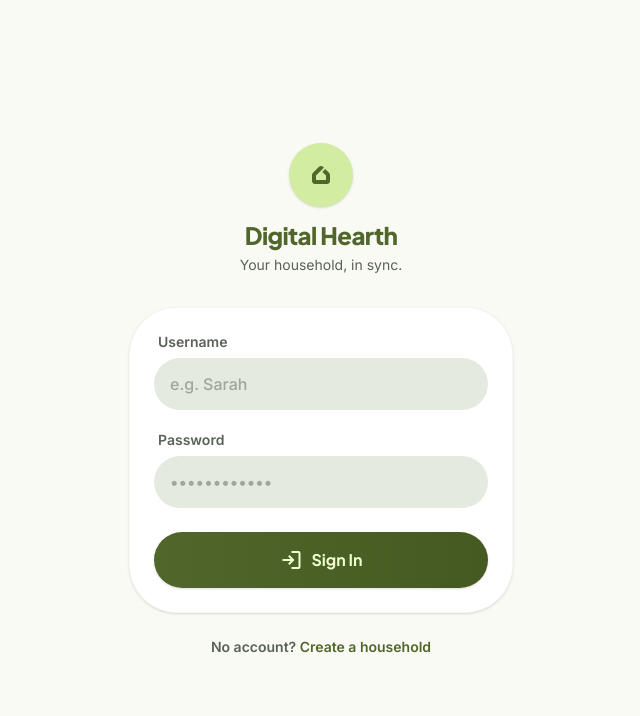
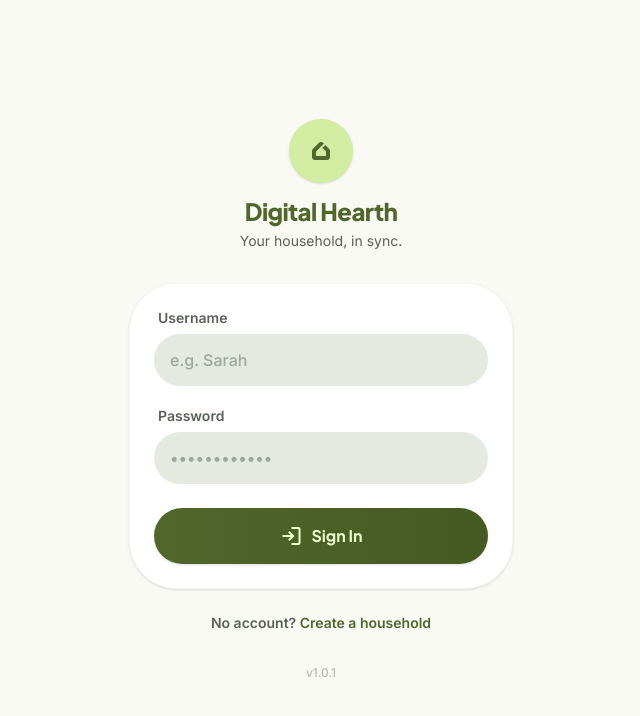
Before and after one commit to brandonnorsworthy/digital-hearth, a React (Vite) app: page / in a window 1280 px wide. Shown: the top 716 px of the page, without its empty margins (319-959 px from the left). Built offline with nearby package versions, Linux system fonts and the light colour scheme; no server answers.

Commit message:
feat: add application version display to Login and Settings pages

```diff
--- a/package.json
+++ b/package.json
@@ -1,7 +1,7 @@
 {
   "name": "digital-hearth",
   "private": true,
-  "version": "1.0.0",
+  "version": "1.0.1",
   "type": "module",
   "scripts": {
     "dev": "vite --host",
--- a/src/pages/Login.tsx
+++ b/src/pages/Login.tsx
@@ -100,6 +100,8 @@ export default function Login() {
       >
         No account? <span className="text-primary">Create a household</span>
       </button>
+
+      <p className="mt-8 text-xs text-on-surface-variant/40 font-medium">v{__APP_VERSION__}</p>
     </div>
   )
 }
--- a/src/pages/Settings.tsx
+++ b/src/pages/Settings.tsx
@@ -543,7 +543,7 @@ export default function Settings() {
             Sign Out
           </button>
           <p className="text-center text-xs text-on-surface-variant/60 mt-4 font-medium italic">
-            Digital Hearth · {household?.name ?? ''}
+            Digital Hearth · {household?.name ?? ''} · v{__APP_VERSION__}
           </p>
         </section>
 
--- /dev/null
+++ b/src/vite-env.d.ts
@@ -0,0 +1,3 @@
+/// <reference types="vite/client" />
+
+declare const __APP_VERSION__: string
--- a/vite.config.ts
+++ b/vite.config.ts
@@ -1,14 +1,20 @@
 import { defineConfig } from 'vitest/config'
 import { loadEnv } from 'vite'
+import { readFileSync } from 'node:fs'
 import react from '@vitejs/plugin-react'
 import tailwindcss from '@tailwindcss/vite'
 import { VitePWA } from 'vite-plugin-pwa'
+
+const pkg = JSON.parse(readFileSync('./package.json', 'utf-8'))
 
 export default defineConfig(({ mode }) => {
   const env = loadEnv(mode, process.cwd(), '')
   const API_TARGET = env.API_URL ?? 'http://localhost:5125'
 
   return {
+    define: {
+      __APP_VERSION__: JSON.stringify(pkg.version),
+    },
     preview: {
       allowedHosts: env.PREVIEW_ALLOWED_HOSTS?.split(',') ?? [],
     },
```
